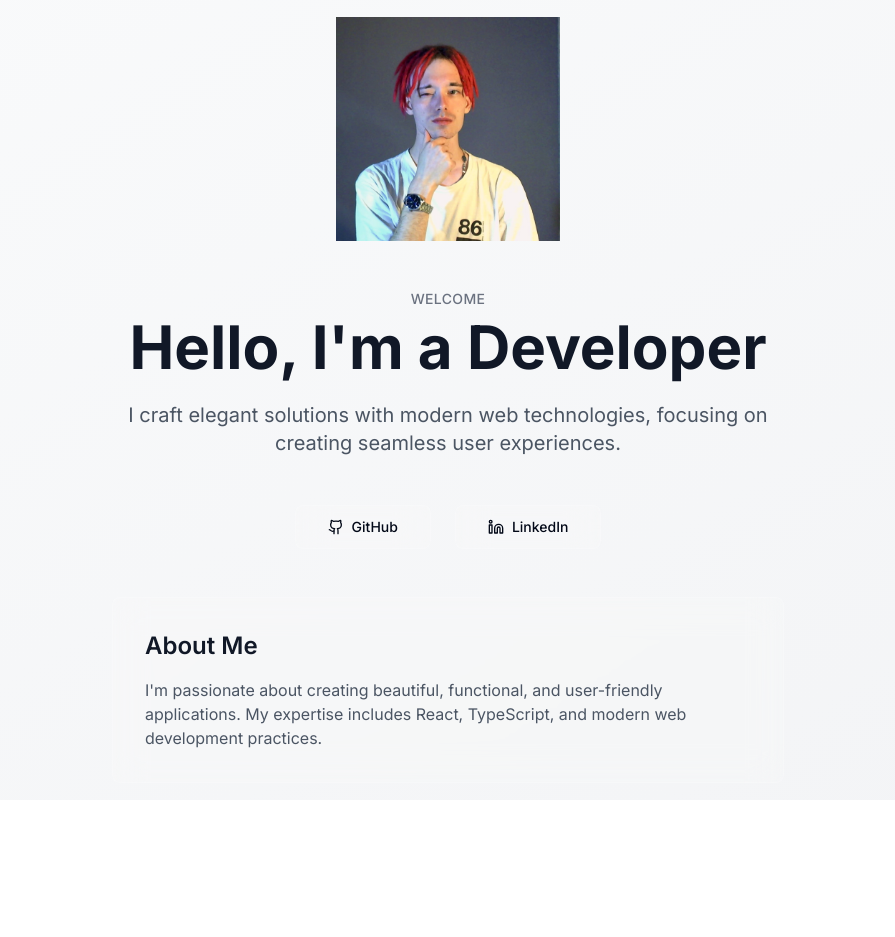
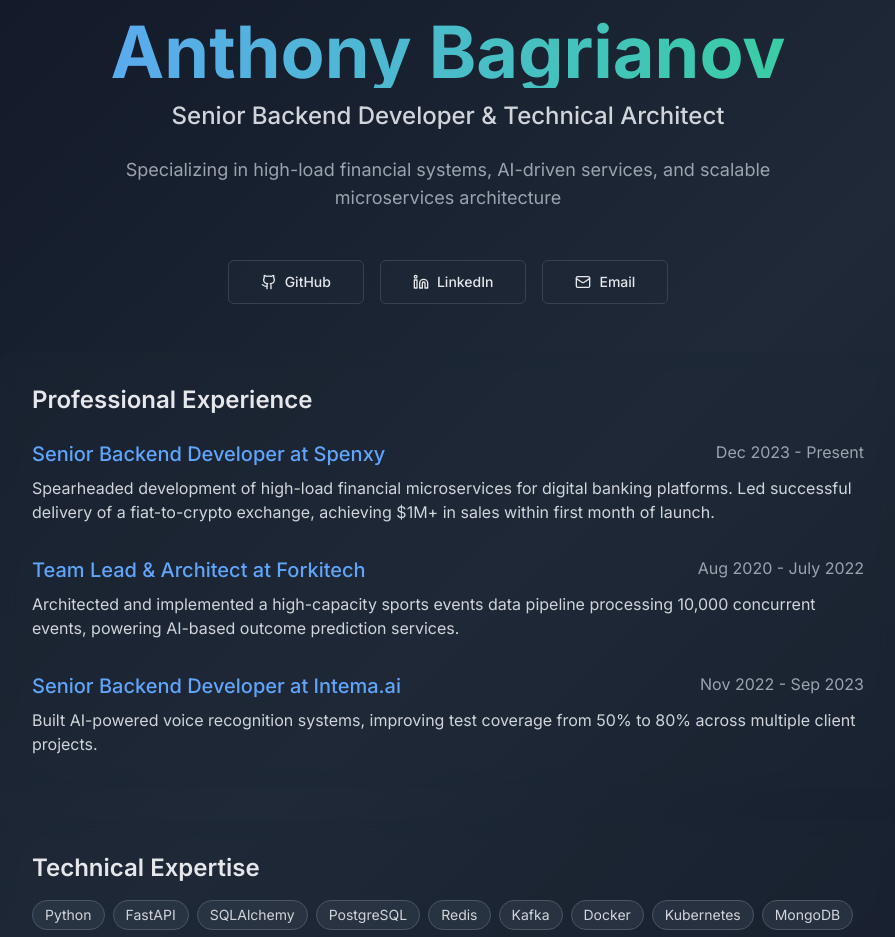
Before and after one commit to senjerk/linked-github-portal, a React (Vite) app: page / in a window 1280 px wide. Shown: the top 937 px of the page, without its empty margins (192-1087 px from the left). Before the commit the page ends 800 px from the top, so only its background shows below. Built offline with nearby package versions, Linux system fonts and the light colour scheme.

Commit message:
Update portfolio content
Update the portfolio content to reflect the user's experience as described in their CV, including work experience, projects, and skills.  The updated content should be more visually appealing and informative.

```diff
--- a/src/index.css
+++ b/src/index.css
@@ -36,15 +36,15 @@
 }
 
 .glass-card {
-  @apply bg-white/10 backdrop-blur-lg border border-white/20 rounded-lg;
+  @apply rounded-lg transition-all duration-300 hover:bg-gray-800/40;
 }
 
 .social-link {
-  @apply transition-all duration-300 hover:scale-110 hover:opacity-80;
+  @apply transition-all duration-300 hover:scale-105 hover:opacity-80;
 }
 
 .fade-in {
-  animation: fadeIn 0.6s ease-out;
+  animation: fadeIn 0.8s ease-out;
 }
 
 @keyframes fadeIn {
--- a/src/pages/Index.tsx
+++ b/src/pages/Index.tsx
@@ -1,47 +1,38 @@
 
 import React from 'react';
-import { Github, Linkedin } from 'lucide-react';
+import { Github, Linkedin, Mail } from 'lucide-react';
 import { Button } from '@/components/ui/button';
 
 const Index = () => {
   return (
-    <div className="min-h-screen w-full bg-gradient-to-br from-gray-50 to-gray-100 flex items-center justify-center p-4">
+    <div className="min-h-screen w-full bg-gradient-to-br from-gray-900 via-gray-800 to-gray-900 flex items-center justify-center p-4">
       <div className="max-w-4xl w-full mx-auto">
         <div className="space-y-12 fade-in">
-          {/* Profile Image */}
-          <div className="flex justify-center">
-            <div className="relative w-48 h-48 md:w-56 md:h-56">
-              <img
-                src="/lovable-uploads/851589cf-f0a7-49ab-8b31-9a7f0a39f587.png"
-                alt="Profile"
-                className="w-full h-full object-cover transition-all duration-300 hover:scale-105"
-              />
-            </div>
-          </div>
-
           {/* Hero Section */}
           <div className="text-center space-y-6">
-            <div className="space-y-2">
-              <h2 className="text-sm font-medium text-gray-500 tracking-wide uppercase">Welcome</h2>
-              <h1 className="text-4xl md:text-6xl font-bold text-gray-900">
-                Hello, I'm a Developer
+            <div className="space-y-3">
+              <h1 className="text-5xl md:text-7xl font-bold bg-clip-text text-transparent bg-gradient-to-r from-blue-400 to-emerald-400">
+                Anthony Bagrianov
               </h1>
+              <h2 className="text-xl md:text-2xl font-medium text-gray-300">
+                Senior Backend Developer & Technical Architect
+              </h2>
             </div>
-            <p className="text-xl text-gray-600 max-w-2xl mx-auto">
-              I craft elegant solutions with modern web technologies, focusing on creating seamless user experiences.
+            <p className="text-lg text-gray-400 max-w-2xl mx-auto">
+              Specializing in high-load financial systems, AI-driven services, and scalable microservices architecture
             </p>
           </div>
 
           {/* Social Links */}
-          <div className="flex items-center justify-center gap-6">
+          <div className="flex items-center justify-center gap-4 flex-wrap">
             <Button
               asChild
               variant="outline"
               size="lg"
-              className="glass-card social-link group"
+              className="bg-gray-800/50 border-gray-700 hover:bg-gray-700/50 text-gray-200"
             >
               <a
-                href="https://github.com"
+                href="https://github.com/antibagr"
                 target="_blank"
                 rel="noopener noreferrer"
                 className="flex items-center gap-2"
@@ -55,10 +46,10 @@ const Index = () => {
               asChild
               variant="outline"
               size="lg"
-              className="glass-card social-link group"
+              className="bg-gray-800/50 border-gray-700 hover:bg-gray-700/50 text-gray-200"
             >
               <a
-                href="https://linkedin.com"
+                href="https://linkedin.com/rudie-duddie"
                 target="_blank"
                 rel="noopener noreferrer"
                 className="flex items-center gap-2"
@@ -67,15 +58,91 @@ const Index = () => {
                 <span>LinkedIn</span>
               </a>
             </Button>
+
+            <Button
+              asChild
+              variant="outline"
+              size="lg"
+              className="bg-gray-800/50 border-gray-700 hover:bg-gray-700/50 text-gray-200"
+            >
+              <a
+                href="mailto:rudiemeant@gmail.com"
+                className="flex items-center gap-2"
+              >
+                <Mail className="w-5 h-5" />
+                <span>Email</span>
+              </a>
+            </Button>
           </div>
 
-          {/* Additional Info Card */}
-          <div className="glass-card p-8 space-y-4 max-w-2xl mx-auto">
-            <h3 className="text-2xl font-semibold text-gray-900">About Me</h3>
-            <p className="text-gray-600">
-              I'm passionate about creating beautiful, functional, and user-friendly applications.
-              My expertise includes React, TypeScript, and modern web development practices.
-            </p>
+          {/* Experience Section */}
+          <div className="space-y-8">
+            <div className="glass-card p-8 space-y-6 bg-gray-800/30 backdrop-blur">
+              <h3 className="text-2xl font-semibold text-gray-200">Professional Experience</h3>
+
+              <div className="space-y-8">
+                <div className="space-y-2">
+                  <div className="flex justify-between items-start flex-wrap gap-2">
+                    <h4 className="text-xl font-medium text-blue-400">Senior Backend Developer at Spenxy</h4>
+                    <span className="text-gray-400">Dec 2023 - Present</span>
+                  </div>
+                  <p className="text-gray-300">
+                    Spearheaded development of high-load financial microservices for digital banking platforms. Led successful delivery of a fiat-to-crypto exchange, achieving $1M+ in sales within first month of launch.
+                  </p>
+                </div>
+
+                <div className="space-y-2">
+                  <div className="flex justify-between items-start flex-wrap gap-2">
+                    <h4 className="text-xl font-medium text-blue-400">Team Lead & Architect at Forkitech</h4>
+                    <span className="text-gray-400">Aug 2020 - July 2022</span>
+                  </div>
+                  <p className="text-gray-300">
+                    Architected and implemented a high-capacity sports events data pipeline processing 10,000 concurrent events, powering AI-based outcome prediction services.
+                  </p>
+                </div>
+
+                <div className="space-y-2">
+                  <div className="flex justify-between items-start flex-wrap gap-2">
+                    <h4 className="text-xl font-medium text-blue-400">Senior Backend Developer at Intema.ai</h4>
+                    <span className="text-gray-400">Nov 2022 - Sep 2023</span>
+                  </div>
+                  <p className="text-gray-300">
+                    Built AI-powered voice recognition systems, improving test coverage from 50% to 80% across multiple client projects.
+                  </p>
+                </div>
+              </div>
+            </div>
+
+            {/* Skills Section */}
+            <div className="glass-card p-8 space-y-4 bg-gray-800/30 backdrop-blur">
+              <h3 className="text-2xl font-semibold text-gray-200">Technical Expertise</h3>
+              <div className="flex flex-wrap gap-2">
+                {[
+                  "Python", "FastAPI", "SQLAlchemy", "PostgreSQL", "Redis", "Kafka",
+                  "Docker", "Kubernetes", "MongoDB", "ClickHouse", "AWS", "gRPC",
+                  "TDD", "DDD", "Microservices", "Async Programming"
+                ].map((skill) => (
+                  <span
+                    key={skill}
+                    className="px-3 py-1 rounded-full bg-gray-700/50 text-gray-300 text-sm border border-gray-600"
+                  >
+                    {skill}
+                  </span>
+                ))}
+              </div>
+            </div>
+
+            {/* Featured Project */}
+            <div className="glass-card p-8 space-y-4 bg-gray-800/30 backdrop-blur">
+              <h3 className="text-2xl font-semibold text-gray-200">Featured Project</h3>
+              <div className="space-y-2">
+                <h4 className="text-xl font-medium text-blue-400">HealthPulse Bot</h4>
+                <p className="text-gray-300">
+                  Engineered a B2B Telegram messenger bot enabling secure, anonymous communication.
+                  Implemented advanced privacy features using MTProto Telegram protocol for enhanced data security.
+                </p>
+              </div>
+            </div>
           </div>
         </div>
       </div>
```
